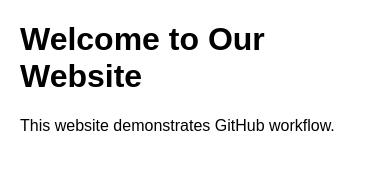
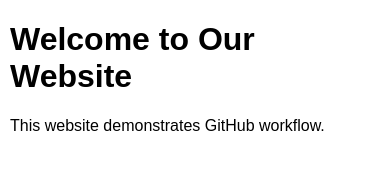
Before and after one commit to tonyeng11/cpe411l-pair-website, a plain HTML site: page index.html in a window 390 px wide. Drawn offline with Linux system fonts and the light colour scheme.

Commit message:
mobile responsiveness

```diff
--- a/style.css
+++ b/style.css
@@ -1,4 +1,10 @@
 body {
-font-family: Arial, sans-serif;
-margin: 20px;
+  font-family: Arial, sans-serif;
+  margin: 20px;
 }
+
+@media (max-width: 600px) {
+  body {
+    margin: 10px;
+  }
+}
```
